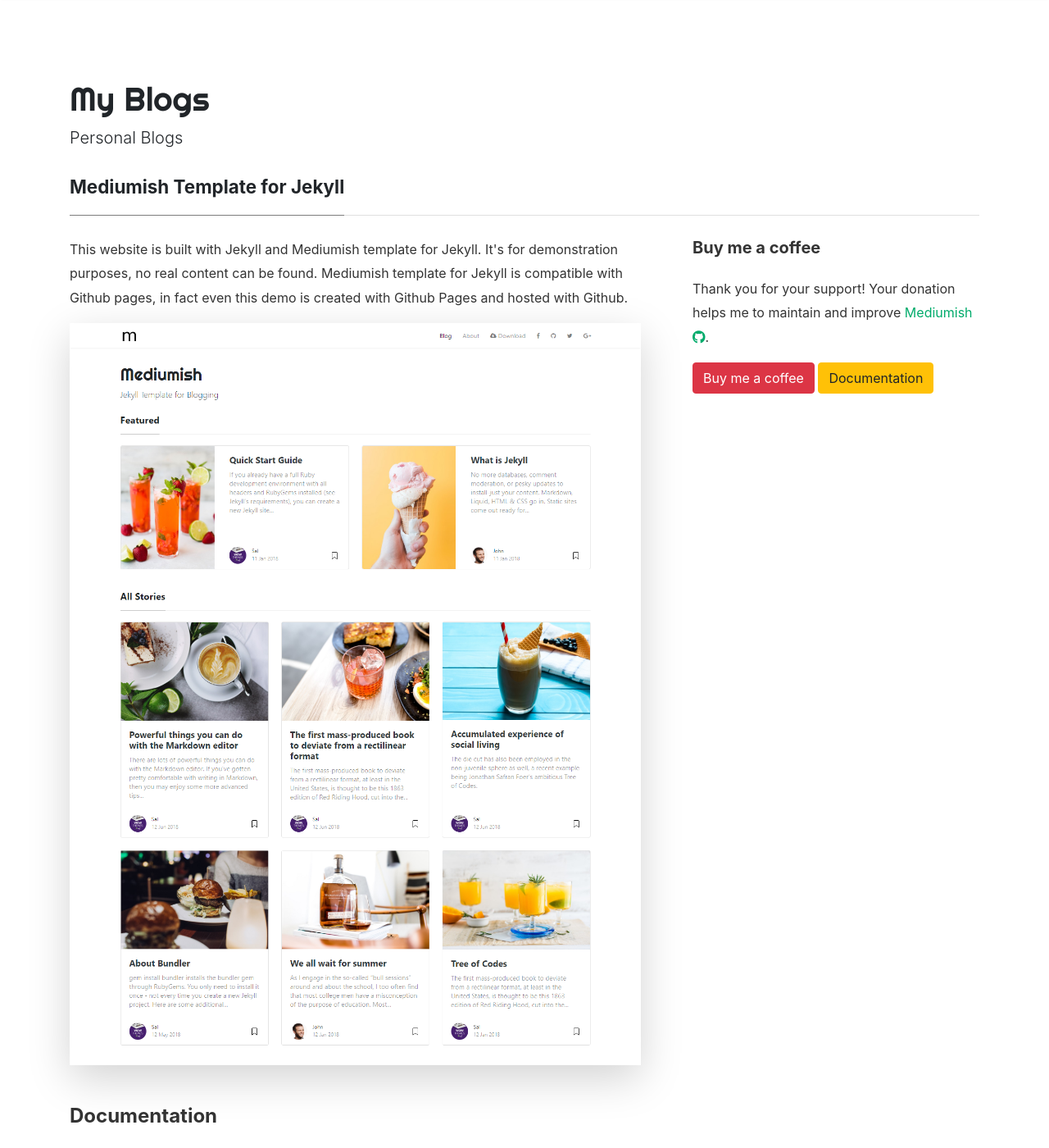
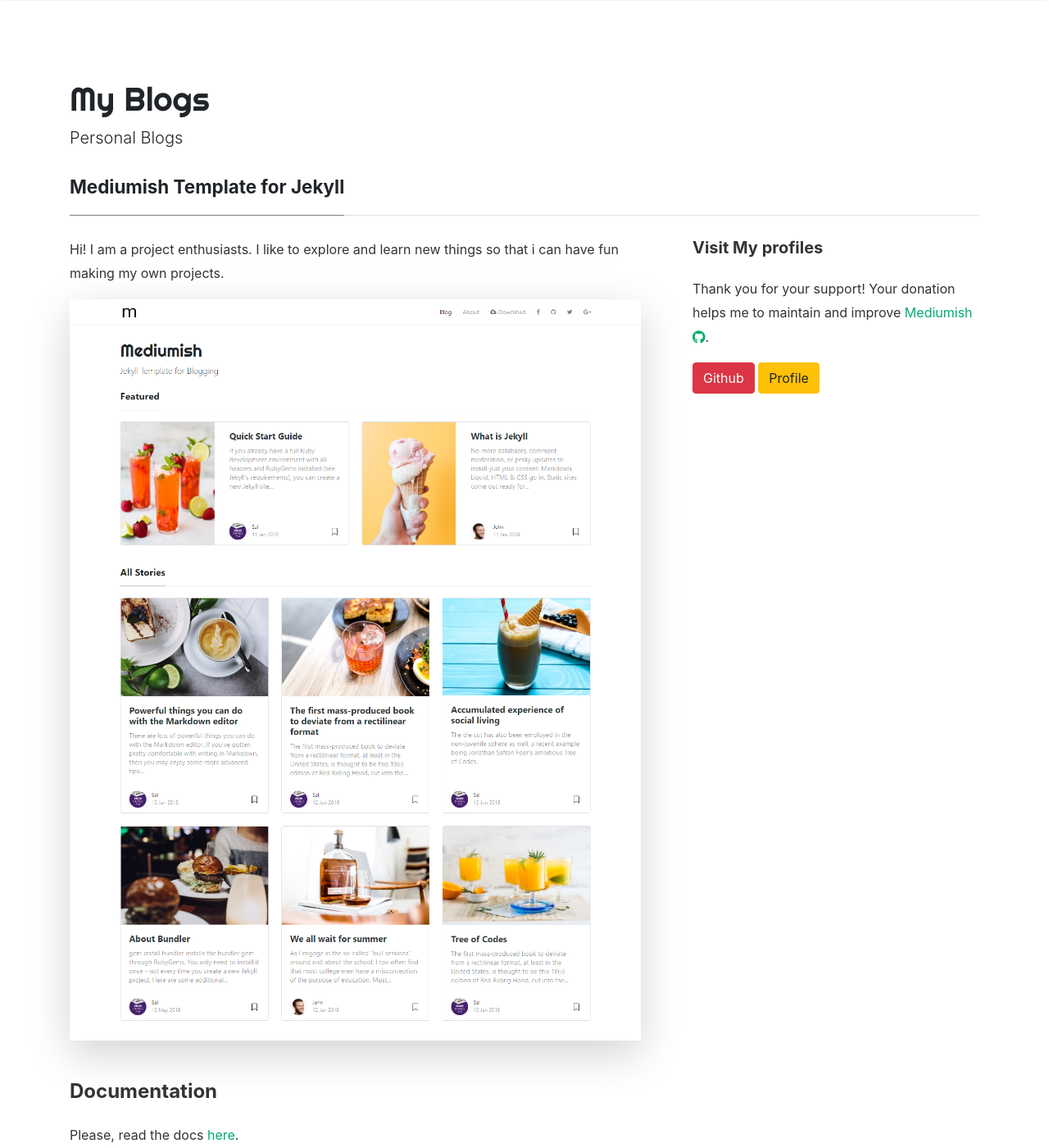
Before and after one commit to munkeops/Blogs, a Jekyll site: the page built from _pages/about.md, in a window 1280 px wide and 1400 px high. Shown: the whole window at 82% size. Built offline with Jekyll 4.4.1, drawn with Linux system fonts in a browser that asks for light colours; nearby versions of some CDN libraries; comment, search, counter and statistics services are not loaded; some of the changed text lies outside the part shown.

Commit message:
Update about.md

```diff
--- a/_pages/about.md
+++ b/_pages/about.md
@@ -2,13 +2,13 @@
 layout: page
 title: Mediumish Template for Jekyll
 permalink: /about
-comments: true
+comments: false
 ---
 
 <div class="row justify-content-between">
 <div class="col-md-8 pr-5">
 
-<p>This website is built with Jekyll and Mediumish template for Jekyll. It's for demonstration purposes, no real content can be found. Mediumish template for Jekyll is compatible with Github pages, in fact even this demo is created with Github Pages and hosted with Github.</p>
+<p>Hi! I am a project enthusiasts. I like to explore and learn new things so that i can have fun making my own projects.</p>
 
 <p class="mb-5"><img class="shadow-lg" src="{{site.baseurl}}/assets/images/mediumish-jekyll-template.png" alt="jekyll template mediumish" /></p>
 <h4>Documentation</h4>
@@ -24,11 +24,11 @@ comments: true
 <div class="col-md-4">
 
 <div class="sticky-top sticky-top-80">
-<h5>Buy me a coffee</h5>
+<h5>Visit My profiles</h5>
 
-<p>Thank you for your support! Your donation helps me to maintain and improve <a target="_blank" href="https://github.com/wowthemesnet/mediumish-theme-jekyll">Mediumish <i class="fab fa-github"></i></a>.</p>
+<p>Thank you for your support! Your donation helps me to maintain and improve <a target="_blank" href="https://munkeops.github.io">Mediumish <i class="fab fa-github"></i></a>.</p>
 
-<a target="_blank" href="https://www.wowthemes.net/donate/" class="btn btn-danger">Buy me a coffee</a> <a target="_blank" href="https://bootstrapstarter.com/bootstrap-templates/template-mediumish-bootstrap-jekyll/" class="btn btn-warning">Documentation</a>
+<a target="_blank" href="https://github.com/munkeops" class="btn btn-danger">Github</a> <a target="_blank" href="https://munkeops.github.io" class="btn btn-warning">Profile</a>
 
 </div>
 </div>
```
